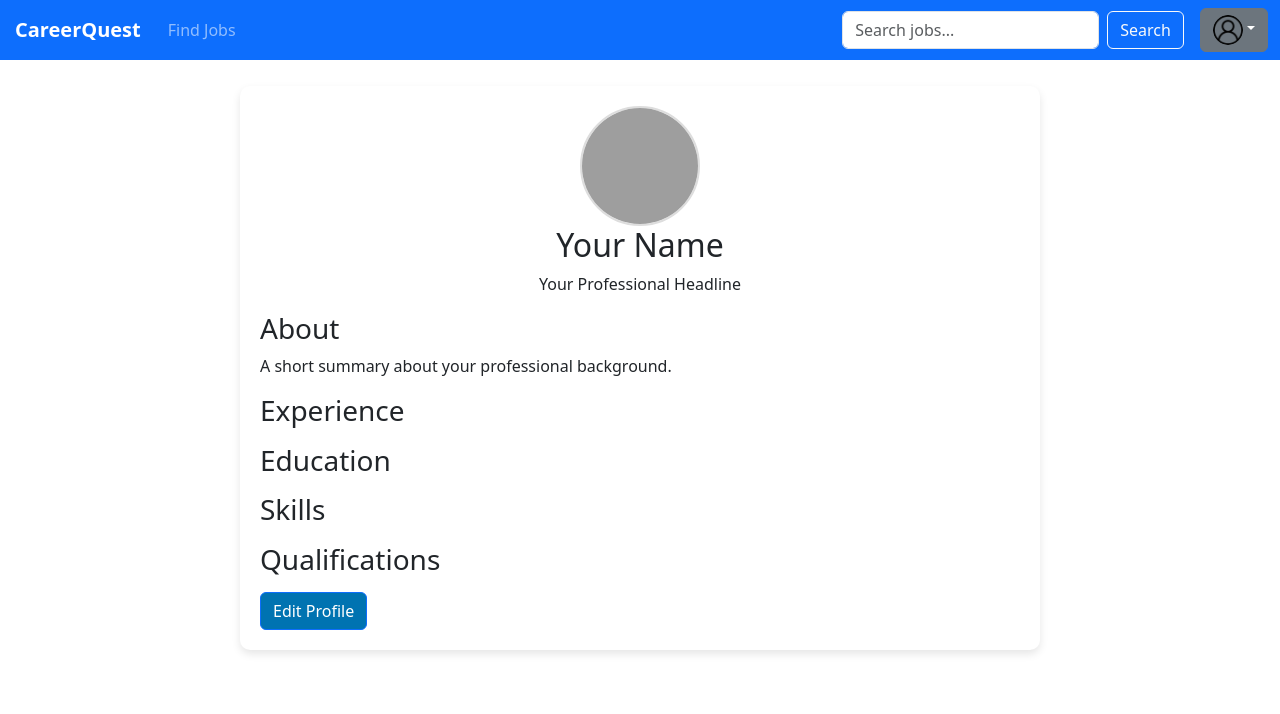
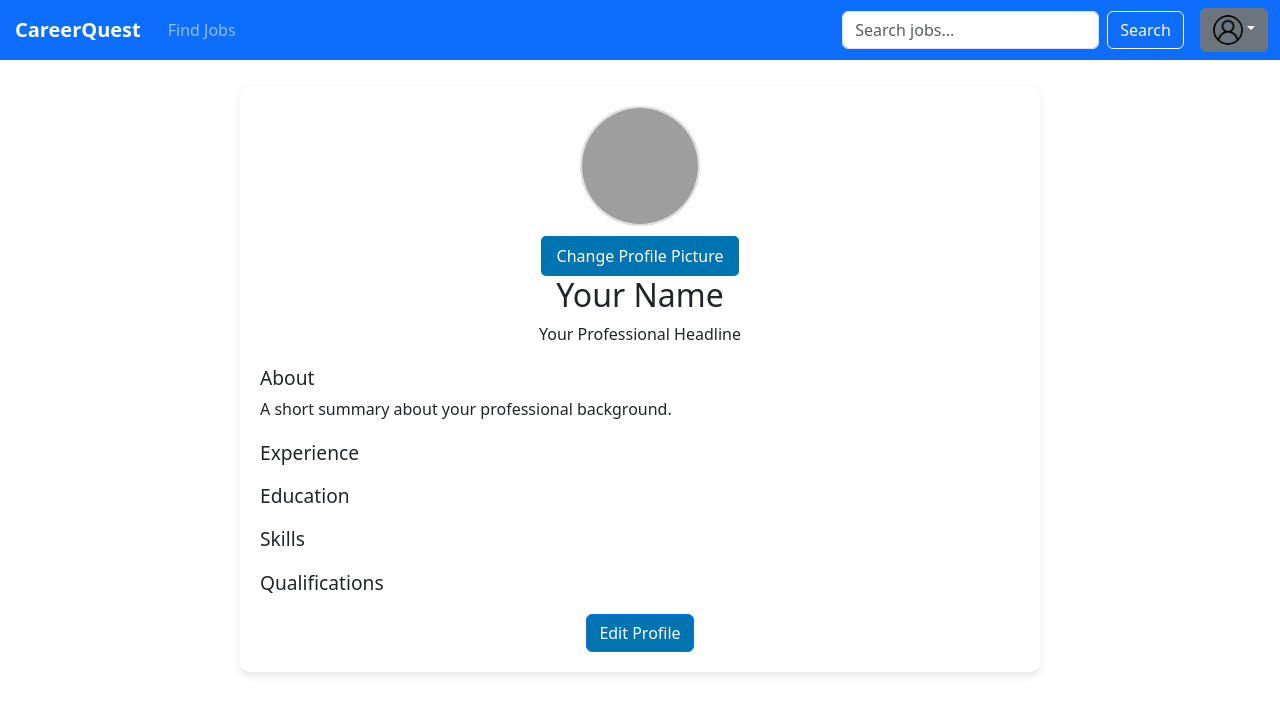
Before and after one commit to henryswain/informatics-capstone-project, a Vue app: page /profile in a window 1280 px wide. Shown: the top 714 px of the page. Built offline with nearby package versions, Linux system fonts and the light colour scheme; grey boxes are pictures that could not be loaded.

Commit message:
Added login and register page, added branches to router

```diff
--- a/src/App.vue
+++ b/src/App.vue
@@ -23,6 +23,7 @@
           <button class="btn btn-outline-light" type="submit">Search</button>
         </form>
 
+
         <!-- profile/saved jobs dropdown -->
         <div class="dropdown">
           <button
@@ -42,11 +43,15 @@
             <li><router-link class="dropdown-item" to="/savedJobs">Saved Jobs</router-link></li>
             <li><router-link class="dropdown-item" to="/settings">Settings</router-link></li>
             <li><hr class="dropdown-divider" /></li>
+            <li><router-link class="dropdown-item" to="/login">Login</router-link></li>
+            <li><router-link class="dropdown-item" to="/register">Register</router-link></li>
             <li><router-link class="dropdown-item text-danger" to="/logout">Logout</router-link></li>
           </ul>
         </div>
       </div>
     </nav>
+
+
     <!--smaller screen/mobile navbar -->
     <nav class="navbar navbar-expand-lg bg-primary navbar-dark fixed-top d-lg-none">
       <div class="container-fluid">
--- a/src/pages/ProfilePage.vue
+++ b/src/pages/ProfilePage.vue
@@ -1,6 +1,7 @@
 <script setup>
 import { ref, watch, onMounted } from 'vue';
 
+// Load profile data from localStorage
 const loadProfile = () => {
   const savedProfile = localStorage.getItem('userProfile');
   return savedProfile ? JSON.parse(savedProfile) : {
@@ -24,15 +25,18 @@ const newQualification = ref("");
 const newExperience = ref({ position: "", company: "", duration: "" });
 const newEducation = ref({ degree: "", institution: "", year: "" });
 
+// Watch and save changes to localStorage
 watch(user, (newVal) => {
   localStorage.setItem('userProfile', JSON.stringify(newVal));
 }, { deep: true });
 
+// Save the profile and stop editing
 const saveProfile = () => {
   isEditing.value = false;
   console.log("Profile updated:", user.value);
 };
 
+// Add skill, qualification, experience, and education
 const addSkill = () => {
   if (newSkill.value.trim()) {
     user.value.skills.push(newSkill.value.trim());
@@ -61,6 +65,7 @@ const addEducation = () => {
   }
 };
 
+// Handle profile picture upload
 const handleFileUpload = (event) => {
   const file = event.target.files[0];
   if (file) {
@@ -71,15 +76,24 @@ const handleFileUpload = (event) => {
     reader.readAsDataURL(file);
   }
 };
+
+// Delete experience, education, or qualification
+const deleteItem = (array, index) => {
+  array.splice(index, 1);
+};
 </script>
 
 <template>
   <div class="profile-container">
+    <!-- Profile Header -->
     <div class="profile-header">
-      <label class="profile-upload">
-        <input type="file" @change="handleFileUpload" hidden />
-        <img :src="user.profilePicture || '/user.png'" alt="Profile Picture" class="profile-picture" />
-      </label>
+      <div class="profile-picture-container">
+        <label class="profile-upload">
+          <input type="file" @change="handleFileUpload" hidden />
+          <img :src="user.profilePicture || '/user.png'" alt="Profile Picture" class="profile-picture" />
+        </label>
+        <button @click="handleFileUpload" class="btn btn-upload">Change Profile Picture</button>
+      </div>
       <template v-if="isEditing">
         <input v-model="user.name" class="input-field" placeholder="Enter Name" />
         <input v-model="user.headline" class="input-field" placeholder="Enter Headline" />
@@ -90,6 +104,7 @@ const handleFileUpload = (event) => {
       </template>
     </div>
 
+    <!-- Profile Details Section -->
     <div class="profile-details">
       <h3>About</h3>
       <template v-if="isEditing">
@@ -103,6 +118,7 @@ const handleFileUpload = (event) => {
       <ul>
         <li v-for="(job, index) in user.experience" :key="index">
           <strong>{{ job.position }}</strong> at {{ job.company }} ({{ job.duration }})
+          <button v-if="isEditing" @click="deleteItem(user.experience, index)" class="btn btn-delete">Delete</button>
         </li>
       </ul>
       <template v-if="isEditing">
@@ -116,6 +132,7 @@ const handleFileUpload = (event) => {
       <ul>
         <li v-for="(edu, index) in user.education" :key="index">
           <strong>{{ edu.degree }}</strong> - {{ edu.institution }} ({{ edu.year }})
+          <button v-if="isEditing" @click="deleteItem(user.education, index)" class="btn btn-delete">Delete</button>
         </li>
       </ul>
       <template v-if="isEditing">
@@ -140,6 +157,7 @@ const handleFileUpload = (event) => {
       <ul>
         <li v-for="(qualification, index) in user.qualifications" :key="index">
           <input type="checkbox" :checked="true" /> {{ qualification }}
+          <button v-if="isEditing" @click="deleteItem(user.qualifications, index)" class="btn btn-delete">Delete</button>
         </li>
       </ul>
       <template v-if="isEditing">
@@ -148,6 +166,7 @@ const handleFileUpload = (event) => {
       </template>
     </div>
 
+    <!-- Action Buttons -->
     <div class="profile-actions">
       <button v-if="!isEditing" class="btn btn-primary" @click="isEditing = true">Edit Profile</button>
       <button v-else class="btn btn-success" @click="saveProfile">Save</button>
@@ -169,6 +188,13 @@ const handleFileUpload = (event) => {
   text-align: center;
 }
 
+.profile-picture-container {
+  display: flex;
+  flex-direction: column;
+  align-items: center;
+  gap: 10px;
+}
+
 .profile-upload {
   display: inline-block;
   cursor: pointer;
@@ -181,6 +207,15 @@ const handleFileUpload = (event) => {
   border: 2px solid #ddd;
 }
 
+.btn-upload {
+  background-color: #0073b1;
+  color: white;
+  padding: 8px 16px;
+  border-radius: 5px;
+  border: none;
+  cursor: pointer;
+}
+
 .input-field {
   width: 100%;
   padding: 8px;
@@ -189,7 +224,39 @@ const handleFileUpload = (event) => {
   border-radius: 5px;
 }
 
-.btn-primary { background-color: #0073b1; color: white; }
-.btn-success { background-color: #28a745; color: white; }
-.btn-secondary { background-color: #6c757d; color: white; }
+.btn-primary {
+  background-color: #0073b1;
+  color: white;
+}
+
+.btn-success {
+  background-color: #28a745;
+  color: white;
+}
+
+.btn-secondary {
+  background-color: #6c757d;
+  color: white;
+}
+
+.btn-delete {
+  background-color: #dc3545;
+  color: white;
+  border: none;
+  padding: 5px 10px;
+  cursor: pointer;
+  margin-left: 10px;
+}
+
+.profile-details h3 {
+  font-size: 1.2em;
+  margin-top: 20px;
+}
+
+.profile-actions {
+  display: flex;
+  justify-content: center;
+  gap: 10px;
+  margin-top: 20px;
+}
 </style>
--- /dev/null
+++ b/src/pages/Register.vue
@@ -0,0 +1,112 @@
+<template>
+    <div class="register-page">
+      <h2>Signup Form</h2>
+      <form @submit.prevent="submitForm">
+        <div class="form-group">
+          <label for="username">Username</label>
+          <input type="text" id="username" v-model="username" required />
+        </div>
+
+        <div class="form-group">
+          <label for="email">Email</label>
+          <input type="email" id="email" v-model="email" required />
+        </div>
+
+        <div class="form-group">
+          <label for="password">Password</label>
+          <input type="password" id="password" v-model="password" required />
+          <div class="password-hint">
+            Password must be at least 8 characters long, and include at least one uppercase letter, one lowercase letter, one number, and one special character.
+          </div>
+          <div class="password-strength">
+            <div :class="passwordStrength"></div>
+          </div>
+        </div>
+
+        <div class="form-group">
+          <label for="confirmPassword">Confirm Password</label>
+          <input type="password" id="confirmPassword" v-model="confirmPassword" required />
+        </div>
+
+        <button type="submit">Signup</button>
+      </form>
+
+      <p id="message">{{ message }}</p>
+    </div>
+  </template>
+
+  <style scoped>
+  .container {
+    background-color: white;
+    padding: 20px;
+    border-radius: 5px;
+    box-shadow: 0 0 10px rgba(0, 0, 0, 0.1);
+    width: 300px;
+  }
+
+  h2 {
+    margin-bottom: 20px;
+    text-align: center;
+  }
+
+  .form-group {
+    margin-bottom: 15px;
+  }
+
+  label {
+    display: block;
+    margin-bottom: 5px;
+  }
+
+  input {
+    width: 100%;
+    padding: 8px;
+    box-sizing: border-box;
+    border: 1px solid #ccc;
+    border-radius: 4px;
+  }
+
+  button {
+    width: 100%;
+    padding: 10px;
+    background-color: #5cb85c;
+    border: none;
+    color: white;
+    border-radius: 4px;
+    cursor: pointer;
+  }
+
+  button:hover {
+    background-color: #4cae4c;
+  }
+
+  .password-hint {
+    font-size: 0.9em;
+    color: #666;
+    margin-top: 5px;
+  }
+
+  .password-strength {
+    margin-top: 5px;
+  }
+
+  .password-strength div {
+    height: 5px;
+    border-radius: 4px;
+  }
+
+  .weak {
+    width: 33%;
+    background-color: red;
+  }
+
+  .medium {
+    width: 66%;
+    background-color: orange;
+  }
+
+  .strong {
+    width: 100%;
+    background-color: green;
+  }
+  </style>
```
Also changed, not shown: src/pages/Login.vue (added, +77 -0 lines).
